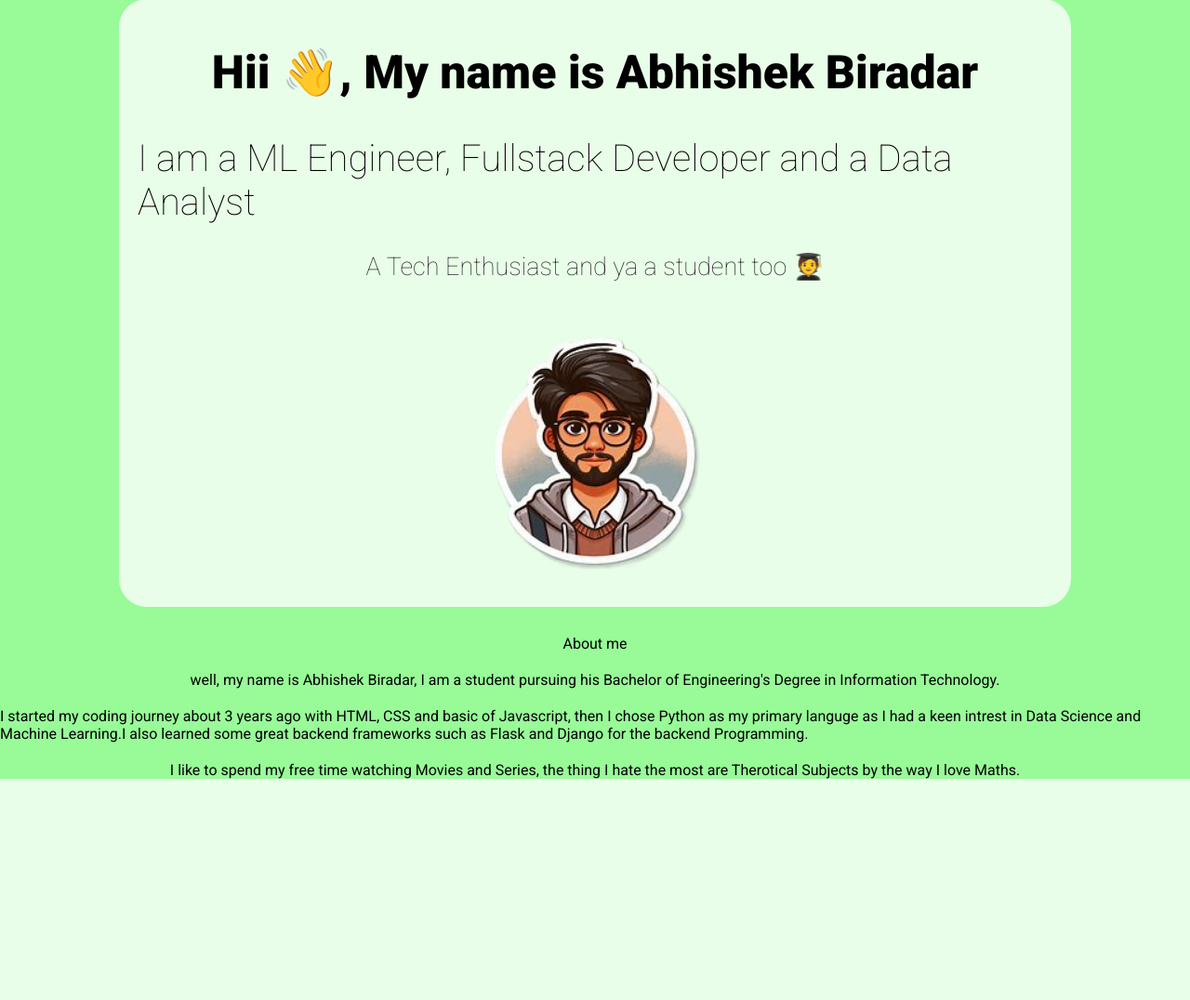
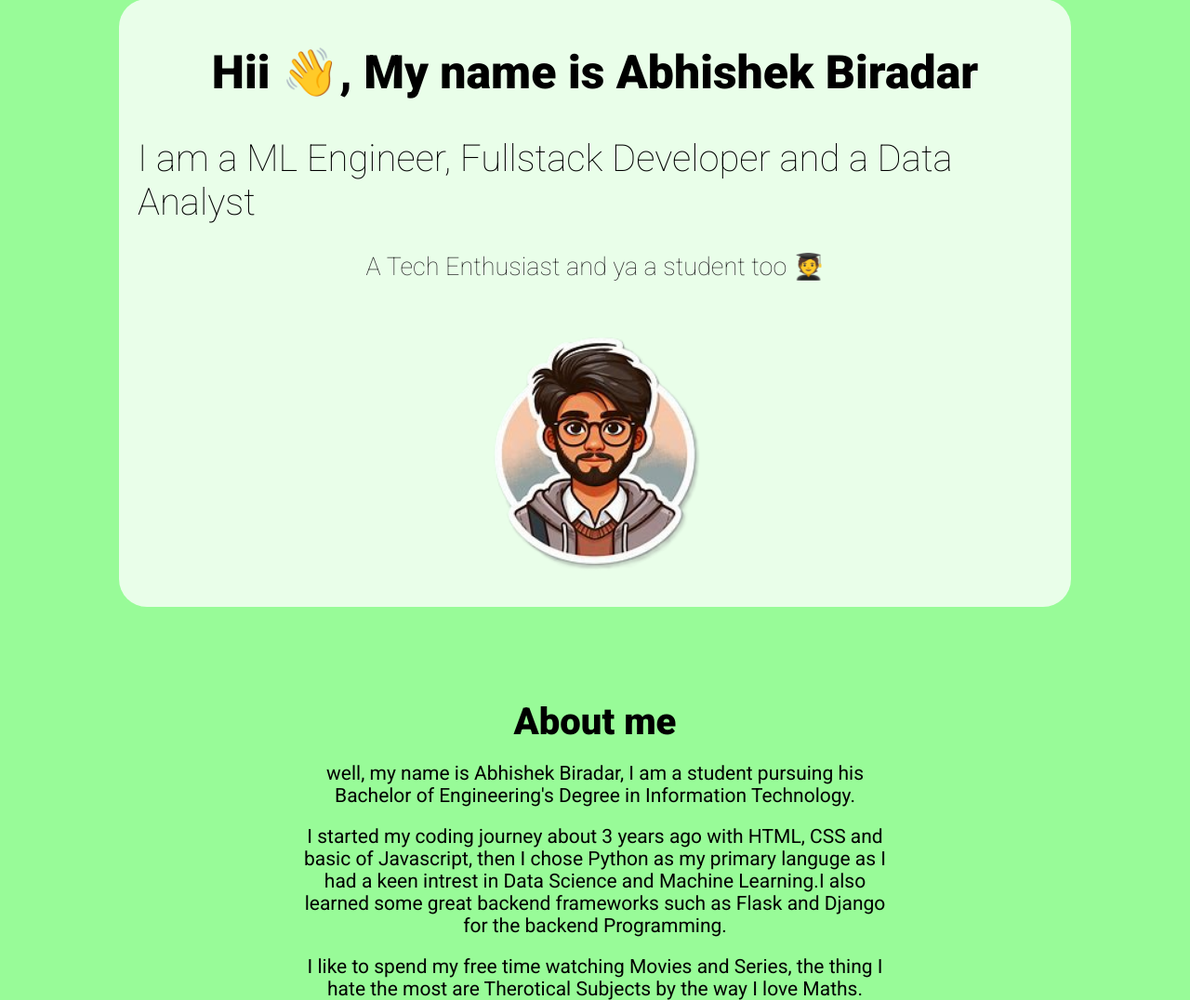
Before and after one commit to Aabi0207/Portfolio, a Python web app: template templates/index.html in a window 1280 px wide. Shown: the part 166-1242 px from the top of the page at 93% size. Before the commit the page ends 1004 px from the top, so only its background shows below. Run offline with Jinja, Linux system fonts and the light colour scheme; the template is opened without the code that fills it, so the values that code supplies are empty.

Commit message:
Done with the half work

```diff
--- a/static/css/style.css
+++ b/static/css/style.css
@@ -3,14 +3,16 @@
     padding: 0;
     font-family: "Roboto", sans-serif;
     list-style: none;
-    /* background-color: black; */
+}
+
+::-webkit-scrollbar{
+    display: none;
 }
 
 nav {
     width: 100vw;
     display: flex;
     justify-content: space-around;
-    position: sticky;
     top: 0px;
     padding-top: 20px;
 }
@@ -59,6 +61,7 @@ nav span:hover{
     background-color: rgba(255, 255, 255, 0.786);
     border-radius: 30px;
     padding: 30px 0px;
+    box-sizing: border-box;
 }
 
 .big-bold{
@@ -96,11 +99,20 @@ body{
     display: flex;
     justify-content: center;
     align-items: center;
-    margin-top: 30px;
+    margin-top: 100px;
     flex-direction: column;
     gap: 20px;
+    width: 50vw;
+    color: black;
 }
 
 #about-me{
+    font-size: 40px;
+    font-weight: 900;
+}
 
+.line{
+    font-weight: 400;
+    font-size: 21px;
+    text-align: center;
 }
--- a/templates/index.html
+++ b/templates/index.html
@@ -40,9 +40,9 @@
         <span id="about-me">
             About me
         </span>
-        <span class="line">
+        <p class="line">
             well, my name is Abhishek Biradar, I am a student pursuing his Bachelor of Engineering's Degree in Information Technology.
-        </span>
+        </p>
         <span class="line">
             I started my coding journey about 3 years ago with HTML, CSS and basic of Javascript, then I chose Python as my primary languge as I had a keen intrest in Data Science and Machine Learning.I also learned some great backend frameworks such as Flask and Django for the backend Programming.
         </span>
```
